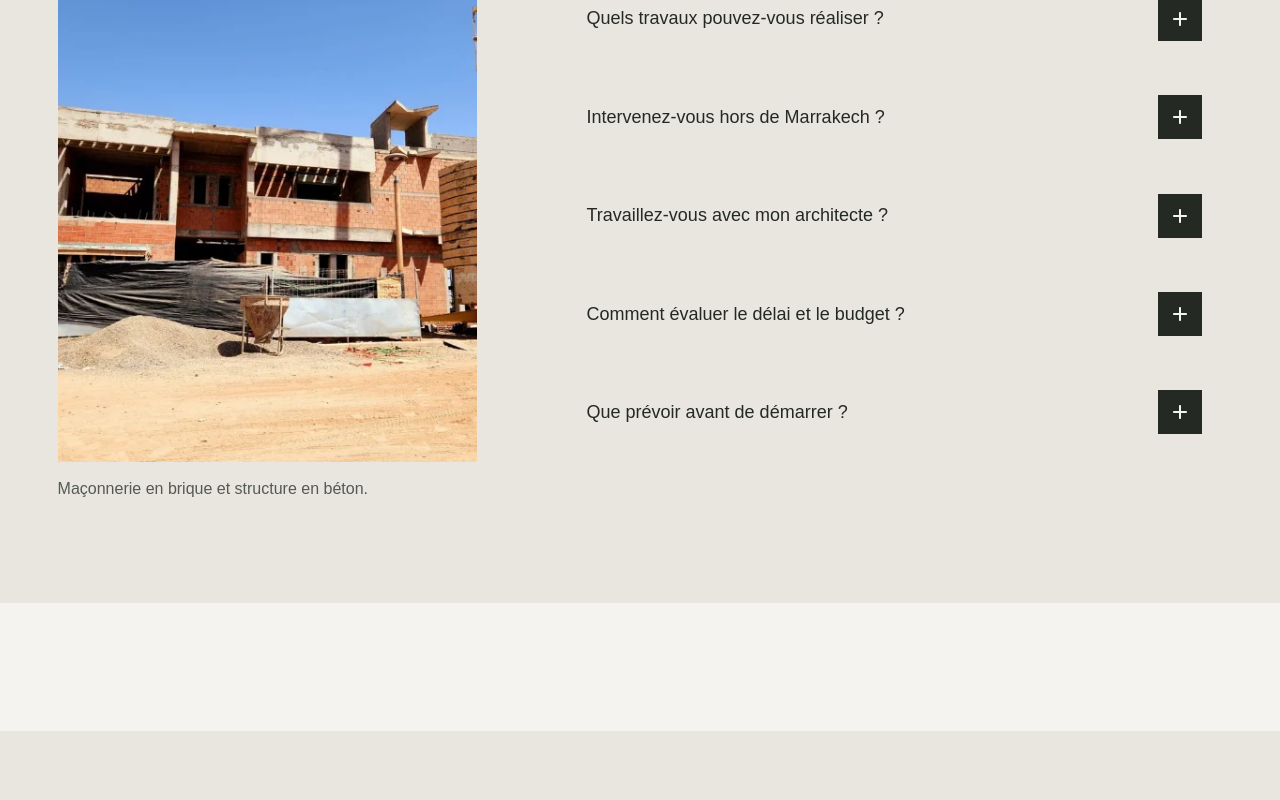
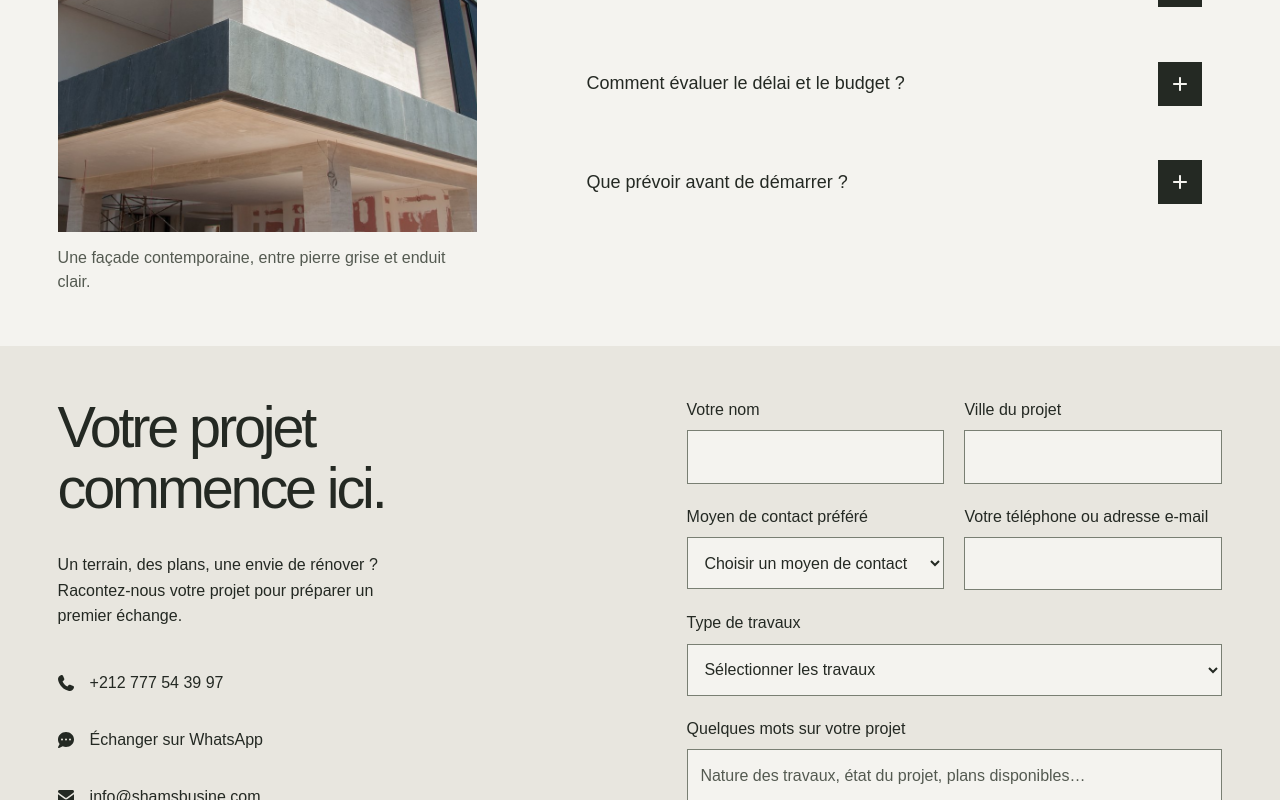
Before and after one commit to yassinejoundi/shamsbusine, a Next.js app: page / in a window 1280 px wide. Shown: the part 5640-6440 px from the top of the page. Built offline with nearby package versions, Linux system fonts and the light colour scheme; a web font is replaced by a local one.

Commit message:
feat(home): animate FAQ and reduce gaps

```diff
--- a/app/globals.css
+++ b/app/globals.css
@@ -122,7 +122,7 @@ details > p { padding-block-start: 1rem; max-width: 53ch; }
 .process-steps li + li { margin-block-start: .75rem; }
 .process-steps h3 { font-size: var(--subheading); }
 .process-steps p { max-width: 38ch; }
-.company { background: var(--ink); color: var(--ground); padding-block: clamp(4rem, 8vw, 7rem); }
+.company { background: var(--ink); color: var(--ground); padding-block: clamp(4rem, 8vw, 7rem); padding-block-end: clamp(2.5rem, 4vw, 3.5rem); }
 .company-layout { display: grid; grid-template-columns: minmax(0, .86fr) minmax(0, 1.14fr); gap: clamp(2.5rem, 7vw, 7rem); align-items: center; }
 .company-copy { max-width: 44rem; }
 .company-copy h2 { max-width: 10ch; color: var(--ground); }
@@ -135,27 +135,28 @@ details > p { padding-block-start: 1rem; max-width: 53ch; }
 .company-photo { aspect-ratio: 1.25; }
 .company-photo img { object-position: 63% center; }
 .company-figure figcaption { max-width: 48ch; color: var(--ground); }
-.questions { background: var(--surface); padding-block: clamp(4rem, 8vw, 7rem); }
+.questions { background: var(--ground); padding-block: clamp(2.5rem, 4vw, 3.5rem); }
 .questions-intro { display: grid; grid-template-columns: minmax(0, 1.2fr) minmax(0, .8fr); gap: 8%; align-items: end; margin-block-end: clamp(2.5rem, 6vw, 5rem); }
 .questions-intro h2 { max-width: 11ch; }
 .questions-intro > p { max-width: 37ch; justify-self: end; font-size: 1.125rem; }
 .questions-layout { display: grid; grid-template-columns: minmax(0, .78fr) minmax(0, 1.22fr); gap: clamp(2rem, 7vw, 7rem); align-items: start; }
 .questions-image { min-width: 0; margin: 0; }
 .detail-photo { aspect-ratio: .86; }
+.detail-photo img { object-position: 62% center; }
 .questions .faq-list { margin-block-start: 0; }
 .questions .faq-list details { padding: 1rem 1.25rem; }
 .questions .faq-list details:nth-child(odd) { background: transparent; }
-.questions .faq-list details[open] { background: var(--ground); }
+.questions .faq-list details[open] { background: var(--surface); }
 .questions .faq-list details + details { margin-block-start: .65rem; }
 .questions .faq-list summary { min-height: 3.5rem; gap: 1.5rem; font-size: 1.125rem; }
 .questions .disclosure-icon { width: 44px; height: 44px; flex-basis: 44px; background: var(--ink); color: var(--ground); }
-.questions .faq-list details > p { max-width: 56ch; padding-block-end: .5rem; padding-inline-end: 3.75rem; color: var(--secondary); }
+.questions .faq-answer > p { max-width: 56ch; padding-block-start: 1rem; padding-block-end: .5rem; padding-inline-end: 3.75rem; color: var(--secondary); }
 .faq-list { margin-block-start: 2rem; }
 .faq-list details { padding: .9rem 1.25rem; }
 .faq-list details:nth-child(odd), .faq-list details[open] { background: var(--surface); }
 .faq-list summary { font-weight: 500; }
 .faq-list details > p { padding-block-end: .5rem; }
-.quote-section { background: var(--surface); padding-block: 5.5rem; }
+.quote-section { background: var(--surface); padding-block: 5.5rem; padding-block-start: clamp(3rem, 4vw, 4rem); }
 .quote-layout { display: grid; grid-template-columns: minmax(0, 1fr) minmax(0, 1fr); gap: 8%; align-items: start; }
 .quote-copy > p { max-width: 36ch; margin-block-start: 2rem; }
 .contact-links { display: flex; flex-direction: column; align-items: flex-start; gap: .8rem; margin-block-start: 2rem; }
@@ -261,10 +262,11 @@ textarea::placeholder { color: var(--secondary); }
   .process-steps li { grid-template-columns: minmax(0, 1fr); gap: .65rem; padding-block: 1.25rem; }
   .process-steps li + li { margin-block-start: .25rem; }
   .process-steps h3 { font-size: var(--subheading); }
-  .company { padding-block: 4rem; }
+  .company { padding-block: 4rem 2.5rem; }
   .company-photo { aspect-ratio: 1.2; }
   .company-copy .text-link { margin-block-start: 1rem; }
   .questions-image { width: 78%; }
+  .questions { padding-block: 2.5rem; }
   .detail-photo { aspect-ratio: 1.2; }
   .questions .faq-list { margin: 0; }
   .faq-list { margin-inline: -.5rem; margin-block-start: 1.5rem; }
@@ -272,8 +274,9 @@ textarea::placeholder { color: var(--secondary); }
   .questions .faq-list summary { font-size: 1rem; }
   .faq-list details { padding-inline: 1rem; }
   .questions .faq-list details { padding-inline: 1rem; }
-  .questions .faq-list details > p { padding-inline-end: 0; }
+  .questions .faq-answer > p { padding-inline-end: 0; }
   .quote-copy > p { margin-block-start: 1.5rem; }
+  .quote-section { padding-block-start: 3rem; }
   .contact-links { margin-block-start: 1.5rem; gap: .4rem; }
   .quote-form { margin-block-start: 1rem; }
   .footer-signature { margin-block-end: 2rem; }
--- a/components/home/Questions.tsx
+++ b/components/home/Questions.tsx
@@ -1,17 +1,17 @@
 import Image from "next/image";
-import { DisclosureIcon } from "@/components/site/DisclosureIcon";
+import { QuestionsAccordion } from "@/components/home/QuestionsAccordion";
 
 const questions = [
-  ["Quels travaux pouvez-vous réaliser ?", "Construction, gros œuvre, étanchéité, installations techniques, rénovation et finitions. Décrivez votre besoin pour que nous précisions ensemble le périmètre des travaux."],
-  ["Intervenez-vous hors de Marrakech ?", "Notre entreprise est basée à Marrakech. Indiquez la ville de votre projet : nous vous confirmerons les possibilités d’intervention selon sa localisation et sa nature."],
-  ["Travaillez-vous avec mon architecte ?", "Nous travaillons avec les architectes et bureaux d’études pour coordonner l’exécution. Vous pouvez nous transmettre les plans et les coordonnées des intervenants lors du premier échange."],
-  ["Comment évaluer le délai et le budget ?", "Ils dépendent du périmètre, des contraintes du site et du niveau de finition. L’étude de votre projet permet de préparer un chiffrage et un planning adaptés, sans délai standard annoncé à l’avance."],
-  ["Que prévoir avant de démarrer ?", "Partagez la localisation, le type de travaux et les plans disponibles. Le devis, le périmètre, les conditions d’exécution et les documents contractuels sont à examiner ensemble avant tout engagement."],
+  { question: "Quels travaux pouvez-vous réaliser ?", answer: "Construction, gros œuvre, étanchéité, installations techniques, rénovation et finitions. Décrivez votre besoin pour que nous précisions ensemble le périmètre des travaux." },
+  { question: "Intervenez-vous hors de Marrakech ?", answer: "Notre entreprise est basée à Marrakech. Indiquez la ville de votre projet : nous vous confirmerons les possibilités d’intervention selon sa localisation et sa nature." },
+  { question: "Travaillez-vous avec mon architecte ?", answer: "Nous travaillons avec les architectes et bureaux d’études pour coordonner l’exécution. Vous pouvez nous transmettre les plans et les coordonnées des intervenants lors du premier échange." },
+  { question: "Comment évaluer le délai et le budget ?", answer: "Ils dépendent du périmètre, des contraintes du site et du niveau de finition. L’étude de votre projet permet de préparer un chiffrage et un planning adaptés, sans délai standard annoncé à l’avance." },
+  { question: "Que prévoir avant de démarrer ?", answer: "Partagez la localisation, le type de travaux et les plans disponibles. Le devis, le périmètre, les conditions d’exécution et les documents contractuels sont à examiner ensemble avant tout engagement." },
 ];
 
 export function Questions() {
   return (
-    <section className="questions section-space" aria-labelledby="questions-title">
+    <section className="questions" aria-labelledby="questions-title">
       <div className="frame">
         <div className="questions-intro">
           <div data-reveal>
@@ -24,23 +24,16 @@ export function Questions() {
           <figure className="questions-image" data-reveal>
             <div className="photo detail-photo">
               <Image
-                src="/images/chantier-maconnerie.webp"
-                alt="Maçonnerie en briques, structure en béton et échafaudages sur un chantier"
+                src="/images/faq-villa-detail.jpg"
+                alt="Détail d’une façade de villa en pierre grise et enduit clair"
                 fill
                 sizes="(max-width: 699px) 78vw, (max-width: 1099px) 42vw, 34vw"
               />
             </div>
-            <figcaption>Maçonnerie en brique et structure en béton.</figcaption>
+            <figcaption>Une façade contemporaine, entre pierre grise et enduit clair.</figcaption>
           </figure>
 
-          <div className="faq-list">
-            {questions.map(([question, answer]) => (
-              <details key={question} data-reveal>
-                <summary>{question}<DisclosureIcon /></summary>
-                <p>{answer}</p>
-              </details>
-            ))}
-          </div>
+          <QuestionsAccordion questions={questions} />
         </div>
       </div>
     </section>
--- /dev/null
+++ b/components/home/QuestionsAccordion.tsx
@@ -0,0 +1,84 @@
+"use client";
+
+import { useRef, type MouseEvent } from "react";
+import { useGSAP } from "@gsap/react";
+import gsap from "gsap";
+import { DisclosureIcon } from "@/components/site/DisclosureIcon";
+
+gsap.registerPlugin(useGSAP);
+
+type Question = {
+  question: string;
+  answer: string;
+};
+
+export function QuestionsAccordion({ questions }: { questions: Question[] }) {
+  const list = useRef<HTMLDivElement>(null);
+  const targetOpen = useRef(new WeakMap<HTMLDetailsElement, boolean>());
+  const { contextSafe } = useGSAP({ scope: list });
+
+  const toggleQuestion = (event: MouseEvent<HTMLElement>) => {
+    contextSafe(() => {
+      const summary = event.currentTarget;
+      const details = summary.parentElement;
+      const answer = summary.nextElementSibling;
+
+      if (!(details instanceof HTMLDetailsElement) || !(answer instanceof HTMLElement)) return;
+
+      const isTargetOpen = targetOpen.current.get(details) ?? details.open;
+      const willOpen = !isTargetOpen;
+      const isClosing = details.open && !isTargetOpen;
+      event.preventDefault();
+      targetOpen.current.set(details, willOpen);
+      gsap.killTweensOf(answer);
+
+      if (window.matchMedia("(prefers-reduced-motion: reduce)").matches) {
+        details.open = willOpen;
+        gsap.set(answer, { clearProps: "height,opacity,overflow" });
+        return;
+      }
+
+      if (willOpen) {
+        details.open = true;
+        const animation = {
+          height: "auto",
+          opacity: 1,
+          duration: 0.36,
+          ease: "power2.out",
+          clearProps: "height,opacity,overflow",
+        };
+
+        if (isClosing) {
+          gsap.to(answer, animation);
+        } else {
+          gsap.fromTo(answer, { height: 0, opacity: 0, overflow: "hidden" }, animation);
+        }
+        return;
+      }
+
+      gsap.to(answer, {
+        height: 0,
+        opacity: 0,
+        overflow: "hidden",
+        duration: 0.28,
+        ease: "power2.in",
+        onComplete: () => {
+          if (targetOpen.current.get(details) !== false) return;
+          details.open = false;
+          gsap.set(answer, { clearProps: "height,opacity,overflow" });
+        },
+      });
+    })();
+  };
+
+  return (
+    <div className="faq-list" ref={list}>
+      {questions.map(({ question, answer }) => (
+        <details key={question} data-reveal>
+          <summary onClick={toggleQuestion}>{question}<DisclosureIcon /></summary>
+          <div className="faq-answer"><p>{answer}</p></div>
+        </details>
+      ))}
+    </div>
+  );
+}
--- a/components/home/QuoteSection.tsx
+++ b/components/home/QuoteSection.tsx
@@ -5,7 +5,7 @@ import { QuoteForm } from "./QuoteForm";
 
 export function QuoteSection() {
   return (
-    <section className="quote-section section-space" id="devis" aria-labelledby="quote-title">
+    <section className="quote-section" id="devis" aria-labelledby="quote-title">
       <div className="frame quote-layout">
         <div className="quote-copy">
           <h2 id="quote-title" data-reveal>Votre projet<br />commence ici.</h2>
--- a/public/images/sources.json
+++ b/public/images/sources.json
@@ -39,6 +39,13 @@
       "sourceMapping": ".project/metadata/project-images.csv",
       "source_url": "https://shamsbusine.com/wp-content/uploads/2026/05/12.png",
       "project_pages": "villa-nouria"
+    },
+    {
+      "file": "/images/faq-villa-detail.jpg",
+      "original": "media/projects/villa-salim/DSC1498.jpg",
+      "sourceMapping": ".project/metadata/project-images.csv",
+      "source_url": "https://shamsbusine.com/wp-content/uploads/2026/05/DSC1498.jpg",
+      "project_pages": "villa-salim"
     },
     {
       "file": "/images/detail-finitions.webp",
```
Also changed, not shown: public/images/faq-villa-detail.jpg (added).
